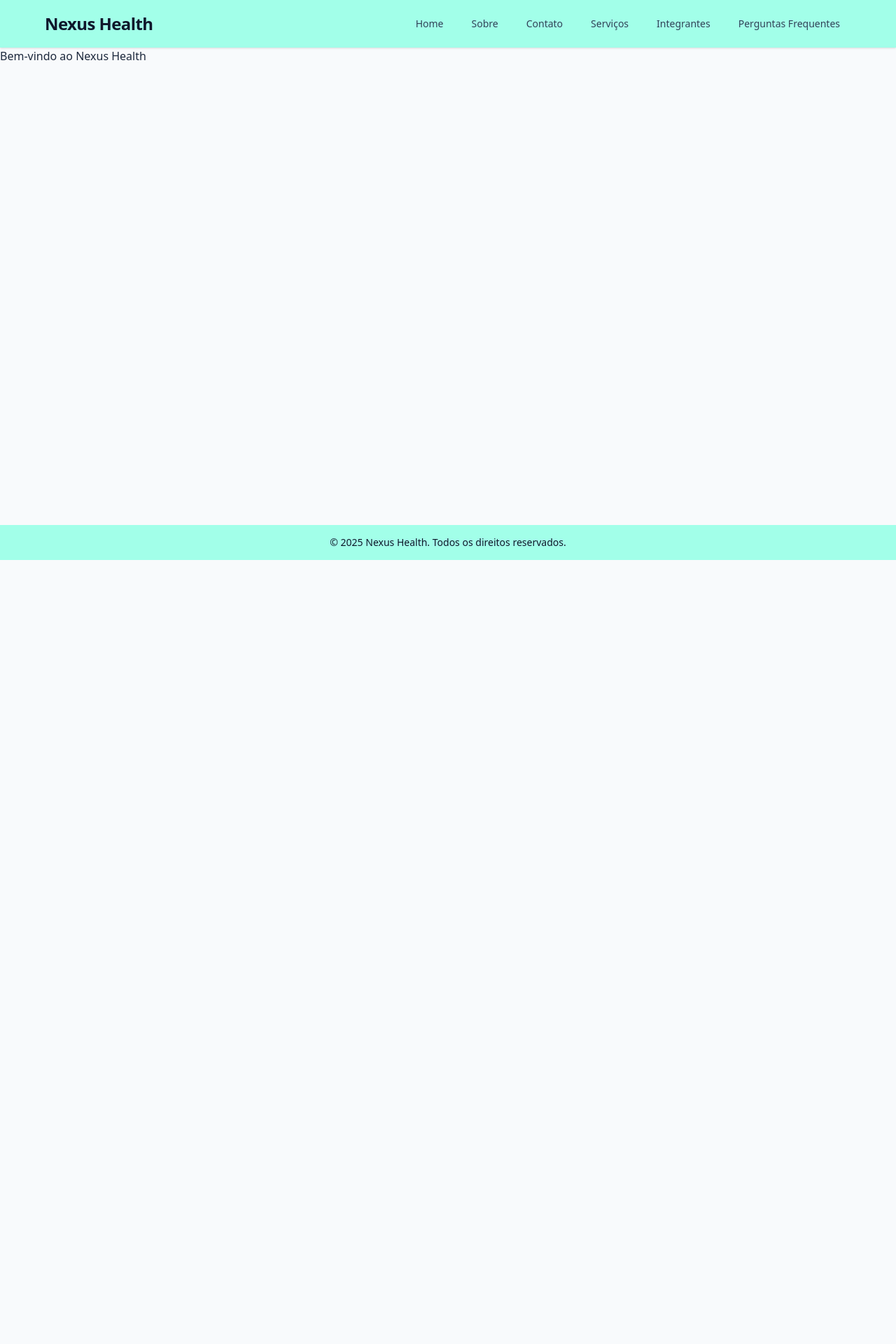
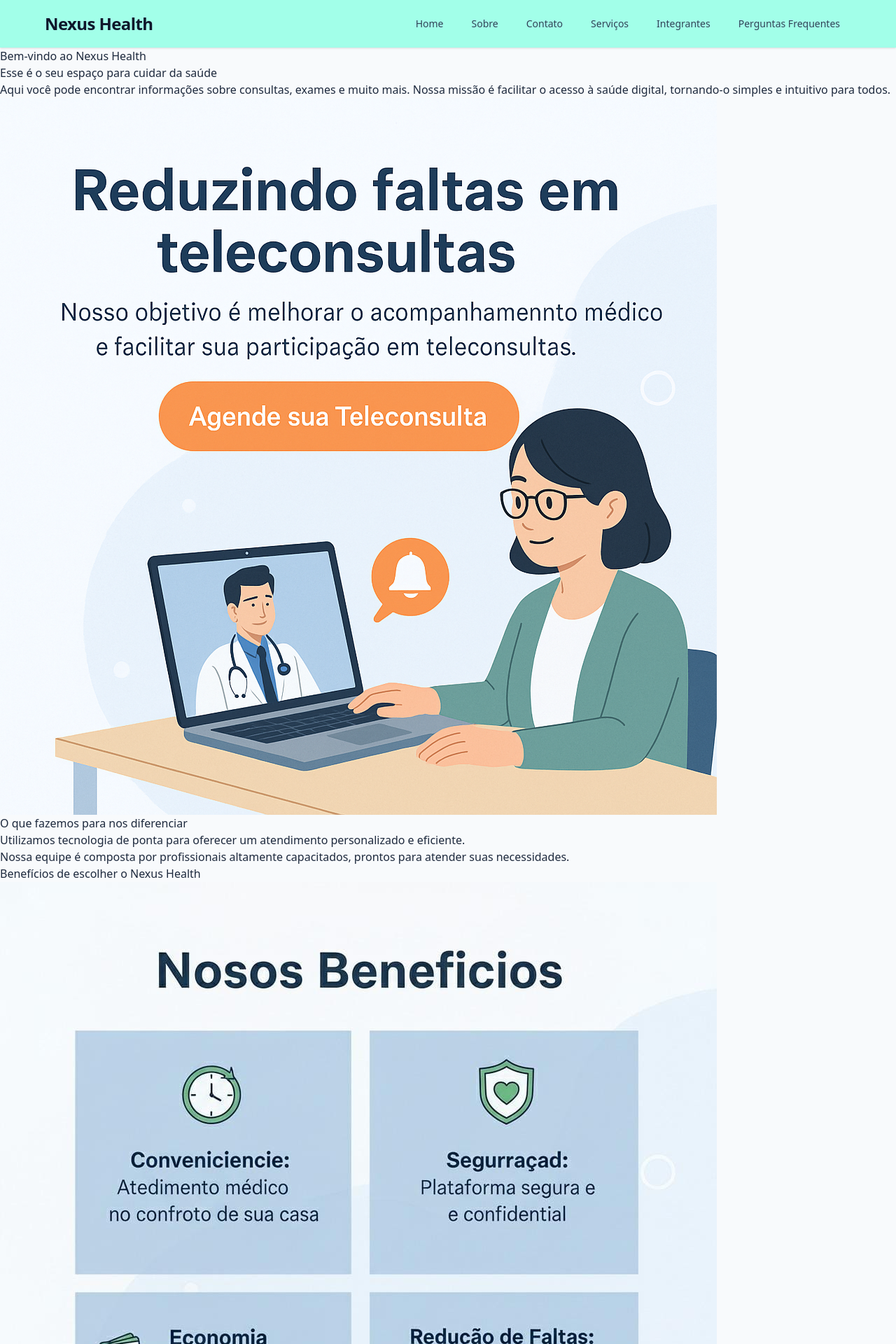
Before and after one commit to NexusHealth-1TDSPJ/frontend, a React (Vite) app in the folder nexushealth/: page / in a window 1280 px wide. Shown: the top 1920 px of the page at 70% size. Before the commit the page ends 800 px from the top, so only its background shows below. Built offline with nearby package versions, Linux system fonts and the light colour scheme.

Commit message:
Feito uma parte da home do site, adicionando imagnes e texto

```diff
--- a/nexushealth/src/routes/Home/index.tsx
+++ b/nexushealth/src/routes/Home/index.tsx
@@ -1,8 +1,27 @@
+import Reduzindo from "../../img/reduzindo-faltas.png"
+import Beneficios from"../../img/beneficios.jpeg"
+
 export default function Home() {
     document.title = "Home - Nexus Health";
     return(
         <main>
             <h1>Bem-vindo ao Nexus Health</h1>
+            <section>
+                <h2>Esse é o seu espaço para cuidar da saúde</h2>
+                <p>Aqui você pode encontrar informações sobre consultas, exames e muito mais.
+                    Nossa missão é facilitar o acesso à saúde digital, tornando-o simples e intuitivo para todos.
+                </p>
+                <img src={Reduzindo} alt="Imagem ilustrativa sobre a redução de faltas em consultas médicas" />
+            </section>
+            <section>
+                <h2>O que fazemos para nos diferenciar</h2>
+                <p>Utilizamos tecnologia de ponta para oferecer um atendimento personalizado e eficiente.</p>
+                <p>Nossa equipe é composta por profissionais altamente capacitados, prontos para atender suas necessidades.</p>
+            </section>
+            <section>
+                <h2>Benefícios de escolher o Nexus Health</h2>
+                <img src={Beneficios} alt="Imagem ilustrativa sobre os benefícios do Nexus Health" />
+            </section>
         </main>
     )
 }
```
Also changed, not shown: nexushealth/src/img/beneficios.jpeg (added), nexushealth/src/img/reduzindo-faltas.png (added).
